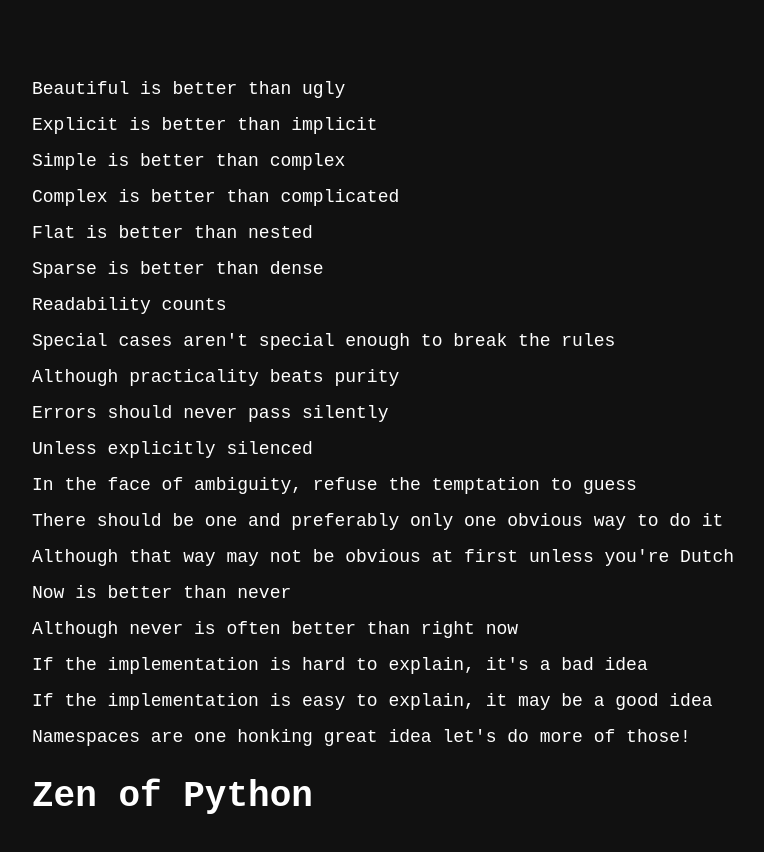
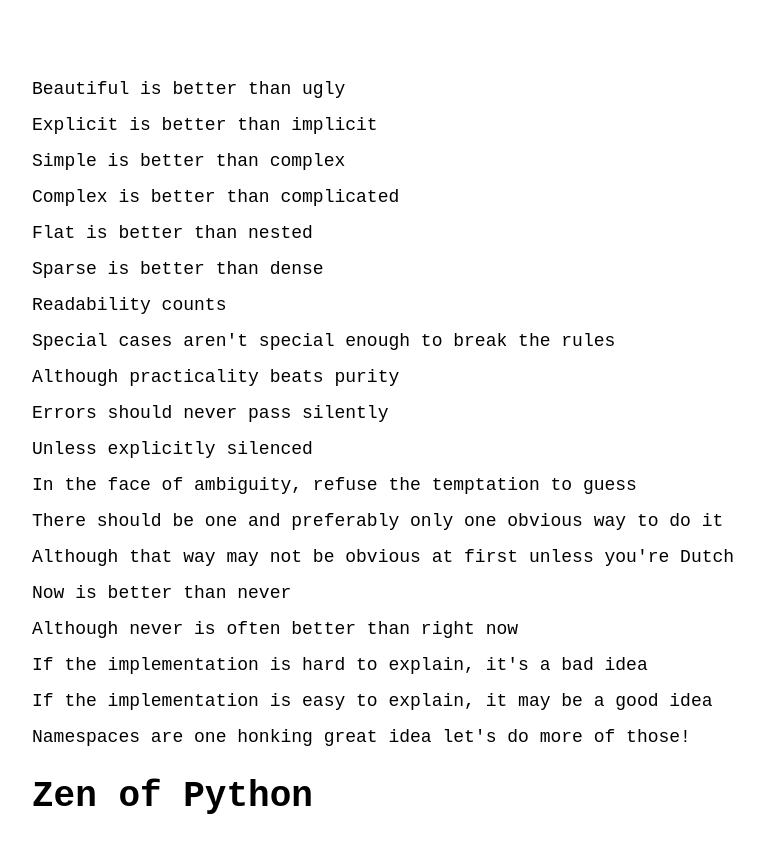
Before and after one commit to insign/zen-of-python, a plain HTML site: page index.html in a window 1280 px wide. Shown: the whole page, without its empty margins (21-785 px from the left). Drawn offline with Linux system fonts and the light colour scheme.

Commit message:
hurting myself

```diff
--- a/index.html
+++ b/index.html
@@ -4,8 +4,6 @@
     <link rel="icon" href="data:,">
     <style>
         body {
-            background: #111;
-            color: #fff;
             padding: 5ch;
             font-size: 18px;
             line-height: 2em;
```
Also changed, not shown: dist/index.html (+1 -1 lines).
